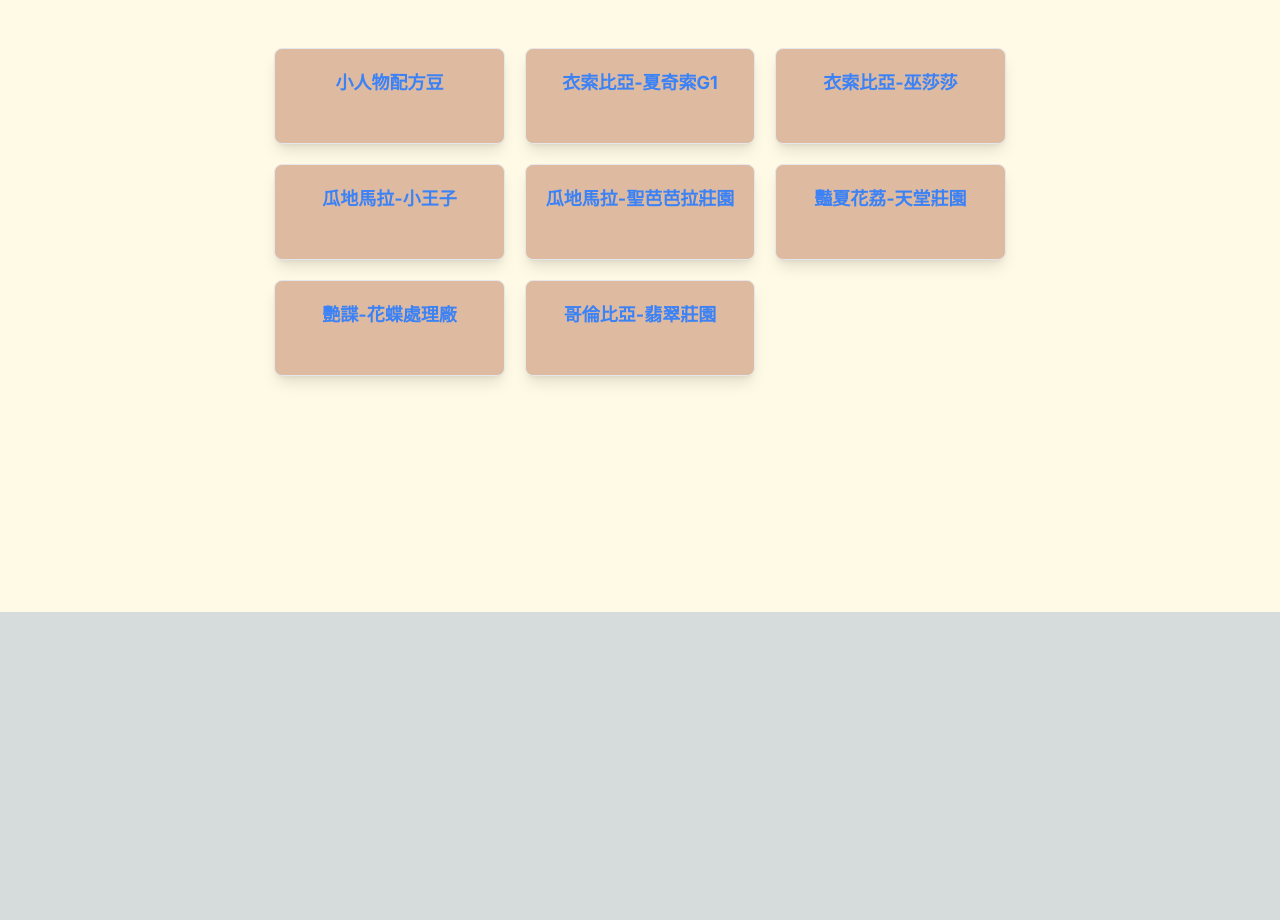
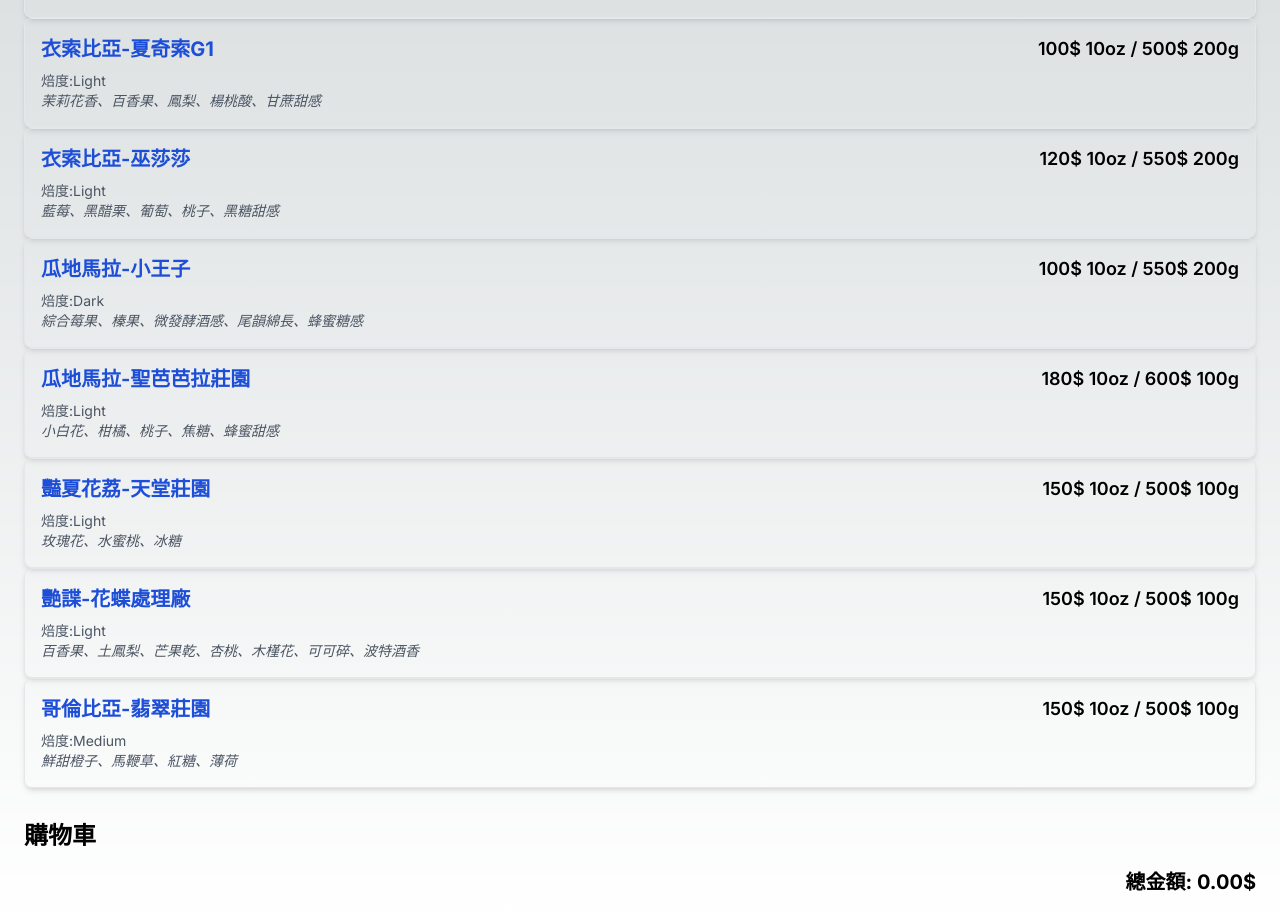
Before and after one commit to theKaichun/coffeeshop, a Next.js app: page /order in a window 1280 px wide. Shown: the part 188-1108 px from the top of the page. Before the commit the page ends 800 px from the top, so only its background shows below. Built offline with nearby package versions, Linux system fonts and the light colour scheme.

Commit message:
add order

```diff
--- a/src/app/order/page.js
+++ b/src/app/order/page.js
@@ -1,20 +1,23 @@
 "use client";
 
 import React, { useState } from "react";
-import { FaShoppingCart } from "react-icons/fa";
 
-const menus = [
+const menuItems = [
   {
     items: [
       {
         name: "小人物配方豆",
-        price: "80$",
+        cupPrice: "80$",
+        bagPrice: "360$",
+        bagSize: "200g",
         roast: "焙度:Medium",
         flavor: "焦糖苦甜感、可可、麥芽、微微炭火香",
       },
       {
         name: "衣索比亞-夏奇索G1",
-        price: "100$",
+        cupPrice: "100$",
+        bagPrice: "500$",
+        bagSize: "200g",
         roast: "焙度:Light",
         processing: "處理法:Washed",
         production: "產區:Yirgacheffe",
@@ -23,7 +26,9 @@ const menus = [
       },
       {
         name: "衣索比亞-巫莎莎",
-        price: "120$",
+        cupPrice: "120$",
+        bagPrice: "550$",
+        bagSize: "200g",
         roast: "焙度:Light",
         processing: "處理法:Natural",
         production: "產區:Guji",
@@ -32,7 +37,9 @@ const menus = [
       },
       {
         name: "瓜地馬拉-小王子",
-        price: "100$",
+        cupPrice: "100$",
+        bagPrice: "550$",
+        bagSize: "200g",
         roast: "焙度:Dark",
         processing: "處理法:Natural",
         production: "產區:Fraijanes",
@@ -41,7 +48,9 @@ const menus = [
       },
       {
         name: "瓜地馬拉-聖芭芭拉莊園",
-        price: "180$",
+        cupPrice: "180$",
+        bagPrice: "600$",
+        bagSize: "100g",
         roast: "焙度:Light",
         processing: "處理法:Washed",
         production: "產區:Fraijanes",
@@ -50,7 +59,9 @@ const menus = [
       },
       {
         name: "豔夏花荔-天堂莊園",
-        price: "150$",
+        cupPrice: "150$",
+        bagPrice: "500$",
+        bagSize: "100g",
         roast: "焙度:Light",
         processing: "處理法:Anaerobic",
         production: "產區:Colombia Cauca",
@@ -58,7 +69,9 @@ const menus = [
       },
       {
         name: "艷諜-花蝶處理廠",
-        price: "150$",
+        cupPrice: "150$",
+        bagPrice: "500$",
+        bagSize: "100g",
         roast: "焙度:Light",
         processing: "處理法:Anaerobic",
         production: "產區:Guji",
@@ -67,7 +80,9 @@ const menus = [
       },
       {
         name: "哥倫比亞-翡翠莊園",
-        price: "150$",
+        cupPrice: "150$",
+        bagPrice: "500$",
+        bagSize: "100g",
         roast: "焙度:Medium",
         processing: "處理法:Anaerobic Washed",
         flavor: "鮮甜橙子、馬鞭草、紅糖、薄荷",
@@ -76,144 +91,197 @@ const menus = [
   },
 ];
 
-const MenuPage = () => {
-  const [expandedIndexes, setExpandedIndexes] = useState([]);
-  const [quantities, setQuantities] = useState({});
-  const [isCartVisible, setIsCartVisible] = useState(false);
-
-  const handleClick = (index) => {
-    setExpandedIndexes((prev) =>
-      prev.includes(index) ? prev.filter((i) => i !== index) : [...prev, index]
-    );
+const orderOptions = {
+  容量: ["單杯", "咖啡豆"],
+  溫度: ["熱", "冰"],
 };
 
-  const handleQuantityChange = (index, change, event) => {
-    event.stopPropagation();
+const MenuItem = ({ item, onSelect }) => (
+  <div
+    className="border p-4 rounded-lg shadow-md cursor-pointer hover:bg-gray-50"
+    onClick={() => onSelect(item)}
+  >
+    <div className="flex justify-between items-center">
+      <span className="text-xl font-bold text-blue-700">{item.name}</span>
+      <span className="text-lg font-semibold">
+        {item.cupPrice} 10oz / {item.bagPrice} {item.bagSize}
+      </span>
+    </div>
+    <p className="text-sm text-gray-600 mt-2">{item.roast}</p>
+    <p className="text-sm text-gray-600 italic">{item.flavor}</p>
+  </div>
+);
 
-    setQuantities((prevQuantities) => {
-      const newQuantity = Math.max((prevQuantities[index] || 0) + change, 0);
+const OptionsModal = ({ item, options, onClose, onAddToCart }) => {
+  const [selectedOptions, setSelectedOptions] = useState({});
+  const [quantity, setQuantity] = useState(1);
 
-      const newExpandedIndexes =
-        newQuantity === 0
-          ? expandedIndexes.filter((i) => i !== index)
-          : expandedIndexes.includes(index)
-          ? expandedIndexes
-          : [...expandedIndexes, index];
-
-      setExpandedIndexes(newExpandedIndexes);
-
-      return {
-        ...prevQuantities,
-        [index]: newQuantity,
-      };
-    });
+  const handleOptionSelect = (category, value) => {
+    setSelectedOptions((prev) => ({ ...prev, [category]: value }));
   };
 
-  const toggleCartVisibility = () => {
-    setIsCartVisible((prev) => !prev);
+  const handleAddToCart = () => {
+    if (!selectedOptions.容量) {
+      alert("請選擇容量");
+      return;
+    }
+    const price =
+      selectedOptions.容量 === "單杯" ? item.cupPrice : item.bagPrice;
+    onAddToCart({
+      ...item,
+      ...selectedOptions,
+      price: parseFloat(price),
+      displaySize: selectedOptions.容量,
+      quantity,
+    });
+    onClose();
   };
 
-  const getTotalPrice = () => {
-    return menus[0].items.reduce((total, item, index) => {
-      const quantity = quantities[index] || 0;
-      const price = parseInt(item.price.replace("$", ""));
-      return total + quantity * price;
-    }, 0);
+  const handleIncrement = () => {
+    setQuantity((prevQuantity) => prevQuantity + 1);
+  };
+
+  const handleDecrement = () => {
+    setQuantity((prevQuantity) => (prevQuantity > 1 ? prevQuantity - 1 : 1));
   };
 
   return (
-    <div className="bg-primary flex justify-center items-center min-h-screen relative">
-      <div className="grid grid-cols-1 sm:grid-cols-2 md:grid-cols-3 gap-14 md:gap-5 p-5">
-        {menus[0].items.map((item, index) => (
-          <div
-            key={index}
-            className={`bg-secondary p-5 rounded-lg shadow-lg text-center border border-gray-200 hover:scale-105 duration-200 ${
-              expandedIndexes.includes(index) ? "h-auto" : "h-24 cursor-pointer"
+    <div className="fixed inset-0 bg-black bg-opacity-50 flex items-center justify-center p-4">
+      <div className="bg-white rounded-lg p-6 max-w-md w-full">
+        <h2 className="text-2xl font-bold mb-4">{item.name}</h2>
+        {Object.entries(options).map(([category, values]) =>
+          category === "溫度" && selectedOptions.容量 === "咖啡豆" ? null : (
+            <div key={category} className="mb-4">
+              <h3 className="text-lg font-semibold mb-2">{category}</h3>
+              <div className="flex flex-wrap gap-2">
+                {values.map((value) => (
+                  <button
+                    key={value}
+                    className={`px-3 py-1 rounded ${
+                      selectedOptions[category] === value
+                        ? "bg-blue-500 text-white"
+                        : "bg-gray-200 hover:bg-gray-300"
                     }`}
-            onClick={() => handleClick(index)}
+                    onClick={() => handleOptionSelect(category, value)}
                   >
-            <h2 className="text-blue-500 text-lg font-bold mb-2 hover:scale-105 duration-200">
-              {item.name}
-            </h2>
-            {expandedIndexes.includes(index) && (
-              <div>
-                <p className="text-gray-700 mb-1">{item.price}</p>
-                <p className="text-gray-700 mb-1">{item.roast}</p>
-                {item.processing && (
-                  <p className="text-gray-700 mb-1">{item.processing}</p>
+                    {value}
+                  </button>
+                ))}
+              </div>
+            </div>
+          )
         )}
-                {item.production && (
-                  <p className="text-gray-700 mb-1">{item.production}</p>
-                )}
-                {item.varieties && (
-                  <p className="text-gray-700 mb-1">{item.varieties}</p>
-                )}
-                <p className="text-gray-700 mb-2">{item.flavor}</p>
-
-                <div className="flex items-center justify-center space-x-2">
+        <div className="mb-4">
+          <h3 className="text-lg font-semibold mb-2">數量</h3>
+          <div className="flex items-center">
             <button
-                    className="bg-blue-500 text-white px-3 py-1 rounded"
-                    onClick={(event) => handleQuantityChange(index, -1, event)}
-                    disabled={(quantities[index] || 0) <= 0}
+              className="px-3 py-1 bg-gray-200 rounded hover:bg-gray-300"
+              onClick={handleDecrement}
             >
               -
             </button>
-                  <span className="text-gray-700">
-                    {quantities[index] || 0}
-                  </span>
+            <span className="mx-2">{quantity}</span>
             <button
-                    className="bg-blue-500 text-white px-3 py-1 rounded"
-                    onClick={(event) => handleQuantityChange(index, 1, event)}
+              className="px-3 py-1 bg-gray-200 rounded hover:bg-gray-300"
+              onClick={handleIncrement}
             >
               +
             </button>
           </div>
         </div>
-            )}
-          </div>
-        ))}
-      </div>
-
-      {/* Shopping Cart Icon */}
-      <div
-        className="fixed top-4 right-4 text-xl cursor-pointer z-20"
-        onClick={toggleCartVisibility}
+        <div className="flex justify-end mt-6">
+          <button
+            className="mr-2 px-4 py-2 bg-gray-200 rounded hover:bg-gray-300"
+            onClick={onClose}
           >
-        <FaShoppingCart />
-      </div>
-
-      {/* Background overlay */}
-      {isCartVisible && (
-        <div className="fixed inset-0 bg-black bg-opacity-50 backdrop-blur-sm z-10" />
-      )}
-
-      {/* Shopping Cart Modal */}
-      {isCartVisible && (
-        <div className="fixed top-16 right-4 bg-primary p-4 rounded shadow-lg w-64 z-30">
-          <h2 className="text-lg font-bold mb-2">購物車</h2>
-          {menus[0].items.map((item, index) => {
-            const quantity = quantities[index] || 0;
-            if (quantity > 0) {
-              return (
-                <div key={index} className="mb-2">
-                  <p className="text-gray-700">
-                    {item.name} x {quantity}
-                  </p>
-                  <p className="text-gray-700">
-                    ${parseInt(item.price.replace("$", "")) * quantity}
-                  </p>
-                </div>
-              );
-            }
-            return null;
-          })}
-          <div className="border-t mt-2 pt-2">
-            <p className="text-gray-700 font-bold">總價: ${getTotalPrice()}</p>
+            取消
+          </button>
+          <button
+            className="px-4 py-2 bg-blue-500 text-white rounded hover:bg-blue-600"
+            onClick={handleAddToCart}
+          >
+            加入購物車
+          </button>
         </div>
       </div>
-      )}
     </div>
   );
 };
 
-export default MenuPage;
+const Order = () => {
+  const [cart, setCart] = useState([]);
+  const [selectedItem, setSelectedItem] = useState(null);
+
+  const handleItemSelect = (item) => {
+    setSelectedItem(item);
+  };
+
+  const handleAddToCart = (item) => {
+    setCart((prev) => [...prev, item]);
+  };
+
+  const handleRemoveFromCart = (index) => {
+    setCart((prev) => prev.filter((_, i) => i !== index));
+  };
+
+  const calculateTotal = () => {
+    return cart
+      .reduce(
+        (total, item) => total + parseFloat(item.price) * item.quantity,
+        0
+      )
+      .toFixed(2);
+  };
+
+  return (
+    <div className="p-6">
+      <h1 className="text-4xl font-bold mb-8">訂購單</h1>
+      {menuItems.map((category, idx) => (
+        <div key={idx}>
+          {category.items.map((item, index) => (
+            <MenuItem key={index} item={item} onSelect={handleItemSelect} />
+          ))}
+        </div>
+      ))}
+      {selectedItem && (
+        <OptionsModal
+          item={selectedItem}
+          options={orderOptions}
+          onClose={() => setSelectedItem(null)}
+          onAddToCart={handleAddToCart}
+        />
+      )}
+      <div className="mt-8">
+        <h2 className="text-2xl font-bold mb-4">購物車</h2>
+        {cart.map((item, index) => (
+          <div
+            key={index}
+            className="flex justify-between items-center mb-2 p-2 border rounded"
+          >
+            <div>
+              <span className="font-semibold">{item.name}</span>{" "}
+              <span className="text-sm">
+                ({item.容量}, {item.溫度})
+              </span>
+              <span className="ml-2">{item.displaySize}</span>
+              <span className="ml-2">
+                {item.quantity} x {item.price}$
+              </span>
+            </div>
+            <button
+              className="ml-2 px-3 py-1 bg-red-500 text-white rounded hover:bg-red-600"
+              onClick={() => handleRemoveFromCart(index)}
+            >
+              刪除
+            </button>
+          </div>
+        ))}
+        <div className="mt-4 text-right">
+          <span className="text-xl font-bold">總金額: {calculateTotal()}$</span>
+        </div>
+      </div>
+    </div>
+  );
+};
+
+export default Order;
```
Lines whose indentation alone changed are shown as unchanged.
